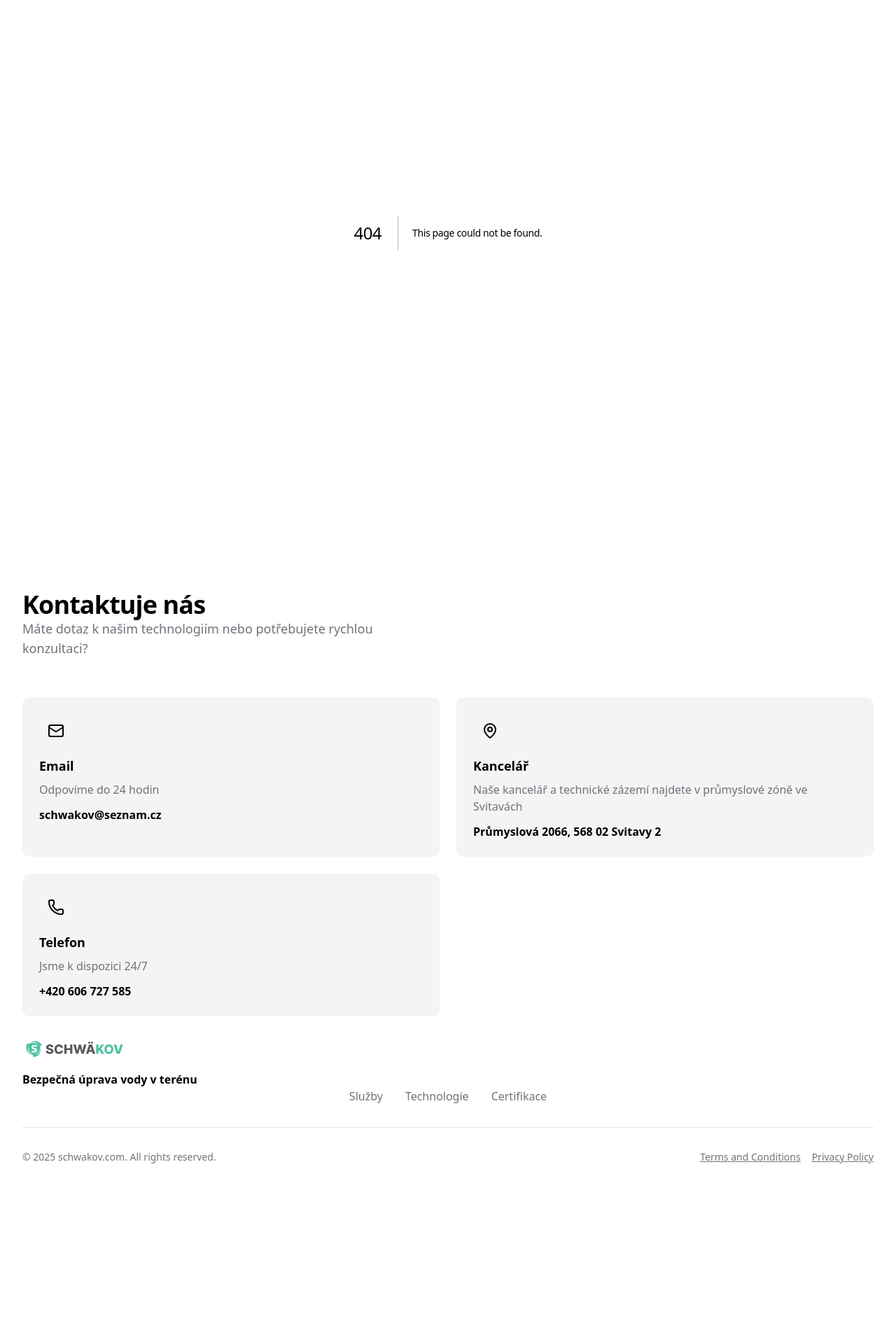
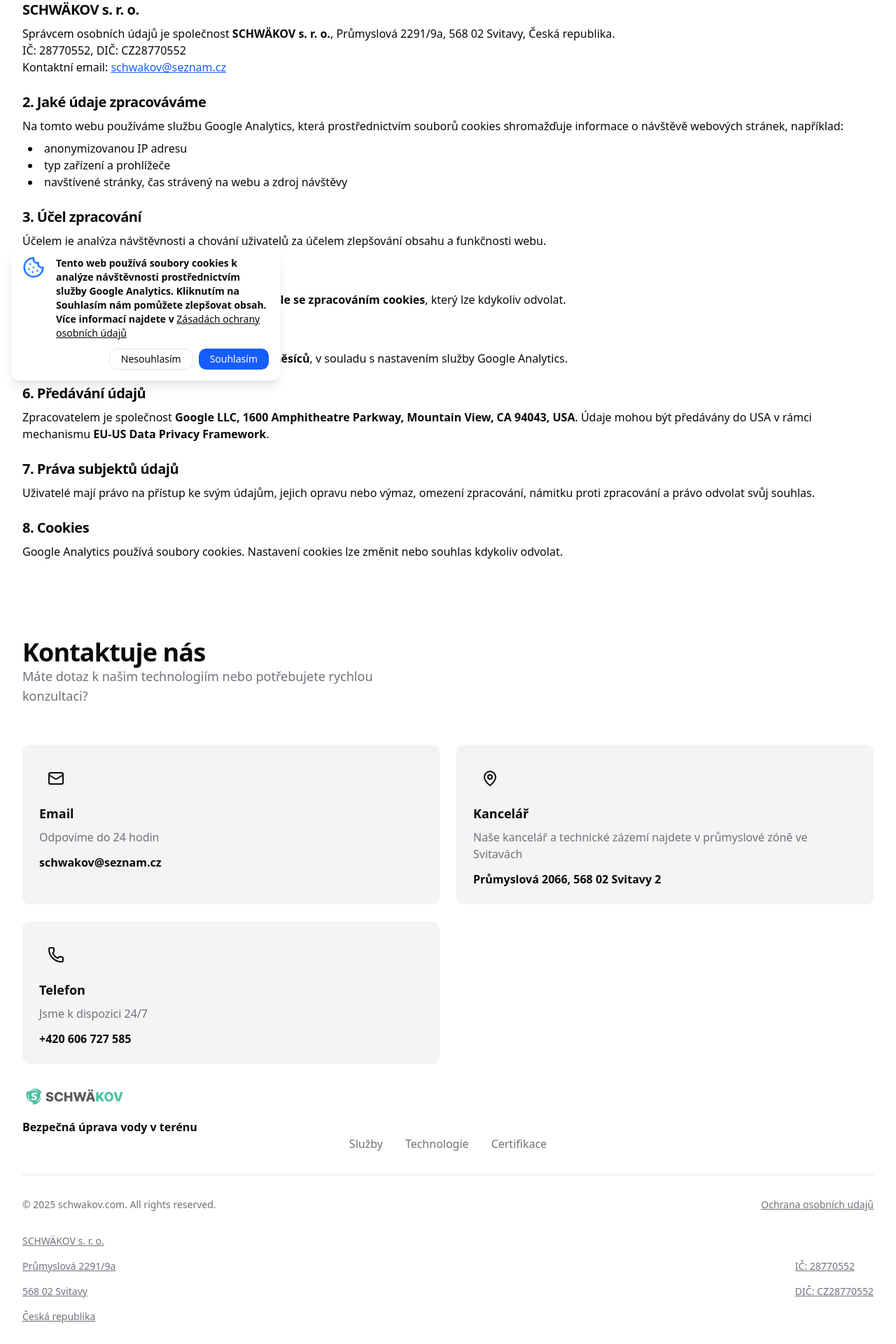
Before and after one commit to david-urbanek/schwakov, a Next.js app: page /ochrana-osobnich-udaju in a window 1280 px wide. Before the commit this address had no page. Shown: the part 240-2160 px from the top of the page at 70% size. Before the commit the page ends 1935 px from the top, so only its background shows below. Built offline with nearby package versions, Linux system fonts and the light colour scheme.

Commit message:
Made cookie banner with its functionality

```diff
--- /dev/null
+++ b/app/components/CookieBanner.tsx
@@ -0,0 +1,62 @@
+"use client";
+import { useState, useEffect } from "react";
+import {CookieIcon} from "lucide-react";
+import Link from "next/link";
+
+export default function CookieBanner() {
+    const [visible, setVisible] = useState(false);
+
+    useEffect(() => {
+        const consent = localStorage.getItem("cookie-consent");
+        if (!consent) {
+            setVisible(true);
+        }
+    }, []);
+
+    const acceptCookies = () => {
+        localStorage.setItem("cookie-consent", "true");
+        setVisible(false);
+        // sem můžeš vložit inicializaci Google Analytics
+    };
+
+    const declineCookies = () => {
+        localStorage.setItem("cookie-consent", "false");
+        setVisible(false);
+    };
+
+    if (!visible) return null;
+
+    return (
+        <div className="fixed bottom-4 left-4 right-4 md:right-auto md:w-96 p-4 bg-white shadow-lg rounded-lg text-sm flex flex-col gap-3 z-50">
+            <div className="flex flex-col justify-center items-center gap-4">
+
+                <div className="flex gap-4">
+                    <CookieIcon className="min-h-8 min-w-8 text-blue-500"></CookieIcon>
+                    <p className="font-bold">
+                    Tento web používá soubory cookies k analýze návštěvnosti prostřednictvím
+                    služby Google Analytics. Kliknutím na{" "}
+                    <span className="font-semibold">Souhlasím</span> nám pomůžete
+                    zlepšovat obsah. Více informací najdete v {""}
+                    <Link href="/ochrana-osobnich-udaju" className="underline font-medium">
+                        Zásadách ochrany osobních údajů
+                    </Link>
+                </p></div>
+
+            </div>
+            <div className="flex justify-end gap-2">
+                <button
+                    onClick={declineCookies}
+                    className="px-4 py-1 border rounded-lg hover:bg-gray-100"
+                >
+                    Nesouhlasím
+                </button>
+                <button
+                    onClick={acceptCookies}
+                    className="px-4 py-1 bg-blue-600 text-white rounded-lg hover:bg-blue-700"
+                >
+                    Souhlasím
+                </button>
+            </div>
+        </div>
+    );
+}
--- a/app/components/Footer.tsx
+++ b/app/components/Footer.tsx
@@ -33,7 +33,6 @@
                          alt: "Logo firmy Schwakov",
                          title: "schwakov.com",
                      },
-                     tagline = "Components made easy.",
                      menuItems = [
                          {
                              title: "Odkazy:",
@@ -46,8 +45,7 @@
                      ],
                      copyright = "© 2025 schwakov.com. All rights reserved.",
                      bottomLinks = [
-                         {text: "Terms and Conditions", url: "#"},
-                         {text: "Privacy Policy", url: "#"},
+                         {text: "Ochrana osobních udajů", url: "/ochrana-osobnich-udaju"},
                      ],
                  }: Footer2Props) => {
     return (
@@ -89,6 +87,31 @@
                             ))}
                         </ul>
                     </div>
+                    <div
+                        className="text-muted-foreground mt-8 flex flex-col justify-between gap-4 text-sm font-medium md:flex-row md:items-center">
+                        <ul className="flex flex-col gap-4">
+                            <li className="hover:text-primary underline">
+                                <p>SCHWÄKOV  s. r. o.</p>
+                            </li>
+                            <li className="hover:text-primary underline">
+                                <p>Průmyslová 2291/9a</p>
+                            </li>
+                            <li className="hover:text-primary underline">
+                                <p>568 02 Svitavy</p>
+                            </li>
+                            <li className="hover:text-primary underline">
+                                <p>Česká republika</p>
+                            </li>
+                        </ul>
+                        <ul className="flex flex-col gap-4">
+                                <li className="hover:text-primary underline">
+                                    <p>IČ: 28770552</p>
+                                </li>
+                                <li className="hover:text-primary underline">
+                                    <p>DIČ: CZ28770552</p>
+                                </li>
+                        </ul>
+                    </div>
                 </footer>
             </div>
         </section>
--- a/app/layout.tsx
+++ b/app/layout.tsx
@@ -4,6 +4,7 @@
 import { Inter } from "next/font/google"
 import {Contact7} from "@/app/components/Contact";
 import Header from "@/app/components/Header";
+import CookieBanner from "@/app/components/CookieBanner";
 
 const inter = Inter({
     subsets: ["latin", "latin-ext" ],
@@ -35,6 +36,7 @@
       <main className="flex flex-col gap-20 md:gap-28 max-w-7xl mx-auto w-full">
           {children}
           <Contact7></Contact7>
+          <CookieBanner></CookieBanner>
       </main>
       <footer className="max-w-7xl mx-auto w-full">
           <Footer2></Footer2>
--- /dev/null
+++ b/app/ochrana-osobnich-udaju/page.tsx
@@ -0,0 +1,97 @@
+export default function privacyPolicy(){
+    return(
+        <>
+            <div>
+                <h1 className="text-3xl font-bold mb-8">
+                Zásady ochrany osobních údajů
+            </h1>
+
+                <section className="mb-6">
+                    <h2 className="text-xl font-semibold mb-2">SCHWÄKOV s. r. o.</h2>
+                    <p>
+                        Správcem osobních údajů je společnost{" "}
+                        <strong>SCHWÄKOV s. r. o.</strong>, Průmyslová 2291/9a, 568 02
+                        Svitavy, Česká republika. <br/>
+                        IČ: 28770552, DIČ: CZ28770552 <br/>
+                        Kontaktní email:{" "}
+                        <a
+                            href="mailto:schwakov@seznam.cz"
+                            className="text-blue-600 underline"
+                        >
+                            schwakov@seznam.cz
+                        </a>
+                    </p>
+                </section>
+
+                <section className="mb-6">
+                    <h2 className="text-xl font-semibold mb-2">2. Jaké údaje zpracováváme</h2>
+                    <p>
+                        Na tomto webu používáme službu Google Analytics, která prostřednictvím
+                        souborů cookies shromažďuje informace o návštěvě webových stránek,
+                        například:
+                    </p>
+                    <ul className="list-disc list-inside mt-2 ml-2">
+                        <li>anonymizovanou IP adresu</li>
+                        <li>typ zařízení a prohlížeče</li>
+                        <li>navštívené stránky, čas strávený na webu a zdroj návštěvy</li>
+                    </ul>
+                </section>
+
+                <section className="mb-6">
+                    <h2 className="text-xl font-semibold mb-2">3. Účel zpracování</h2>
+                    <p>
+                        Účelem je analýza návštěvnosti a chování uživatelů za účelem
+                        zlepšování obsahu a funkčnosti webu.
+                    </p>
+                </section>
+
+                <section className="mb-6">
+                    <h2 className="text-xl font-semibold mb-2">4. Právní základ</h2>
+                    <p>
+                        Právním základem zpracování je{" "}
+                        <strong>souhlas uživatele se zpracováním cookies</strong>, který lze
+                        kdykoliv odvolat.
+                    </p>
+                </section>
+
+                <section className="mb-6">
+                    <h2 className="text-xl font-semibold mb-2">5. Doba uchování údajů</h2>
+                    <p>
+                        Údaje jsou uchovávány po dobu maximálně{" "}
+                        <strong>14 měsíců</strong>, v souladu s nastavením služby Google
+                        Analytics.
+                    </p>
+                </section>
+
+                <section className="mb-6">
+                    <h2 className="text-xl font-semibold mb-2">6. Předávání údajů</h2>
+                    <p>
+                        Zpracovatelem je společnost{" "}
+                        <strong>
+                            Google LLC, 1600 Amphitheatre Parkway, Mountain View, CA 94043, USA
+                        </strong>
+                        . Údaje mohou být předávány do USA v rámci mechanismu{" "}
+                        <strong>EU-US Data Privacy Framework</strong>.
+                    </p>
+                </section>
+
+                <section className="mb-6">
+                    <h2 className="text-xl font-semibold mb-2">7. Práva subjektů údajů</h2>
+                    <p>
+                        Uživatelé mají právo na přístup ke svým údajům, jejich opravu nebo
+                        výmaz, omezení zpracování, námitku proti zpracování a právo odvolat
+                        svůj souhlas.
+                    </p>
+                </section>
+
+                <section>
+                    <h2 className="text-xl font-semibold mb-2">8. Cookies</h2>
+                    <p>
+                        Google Analytics používá soubory cookies. Nastavení cookies lze změnit
+                        nebo souhlas kdykoliv odvolat.
+                    </p>
+                </section>
+            </div>
+        </>
+    )
+}
--- a/app/page.tsx
+++ b/app/page.tsx
@@ -12,7 +12,7 @@
     Car, CarIcon,
     Droplets,
     RefreshCcw,
-    ShieldAlert
+    ShieldAlert, ShieldCheck
 } from "lucide-react";
 import type {LucideIcon} from "lucide-react"
 import {MarqueeDemo} from "@/app/components/Marquee";
@@ -70,7 +70,7 @@
             width: 800,
             height: 533,
             alt: "Znečištěný vodní tok plný odpadků uprostřed industrialní zóny",
-            icon: CarIcon
+            icon: ShieldCheck
         },
         {
             heading: "Úprava rybníků a vodních nádrží",
@@ -93,7 +93,7 @@
             icon: Bubbles
         },
         {
-            text: "Evidence a předávací protokoly v digitální podobě",
+            text: "Rychlá logistika a mobilní nasazení",
             icon: CarIcon
         }
 
```
Also changed, not shown: app/components/Navigation.tsx (+9 -6 lines).
